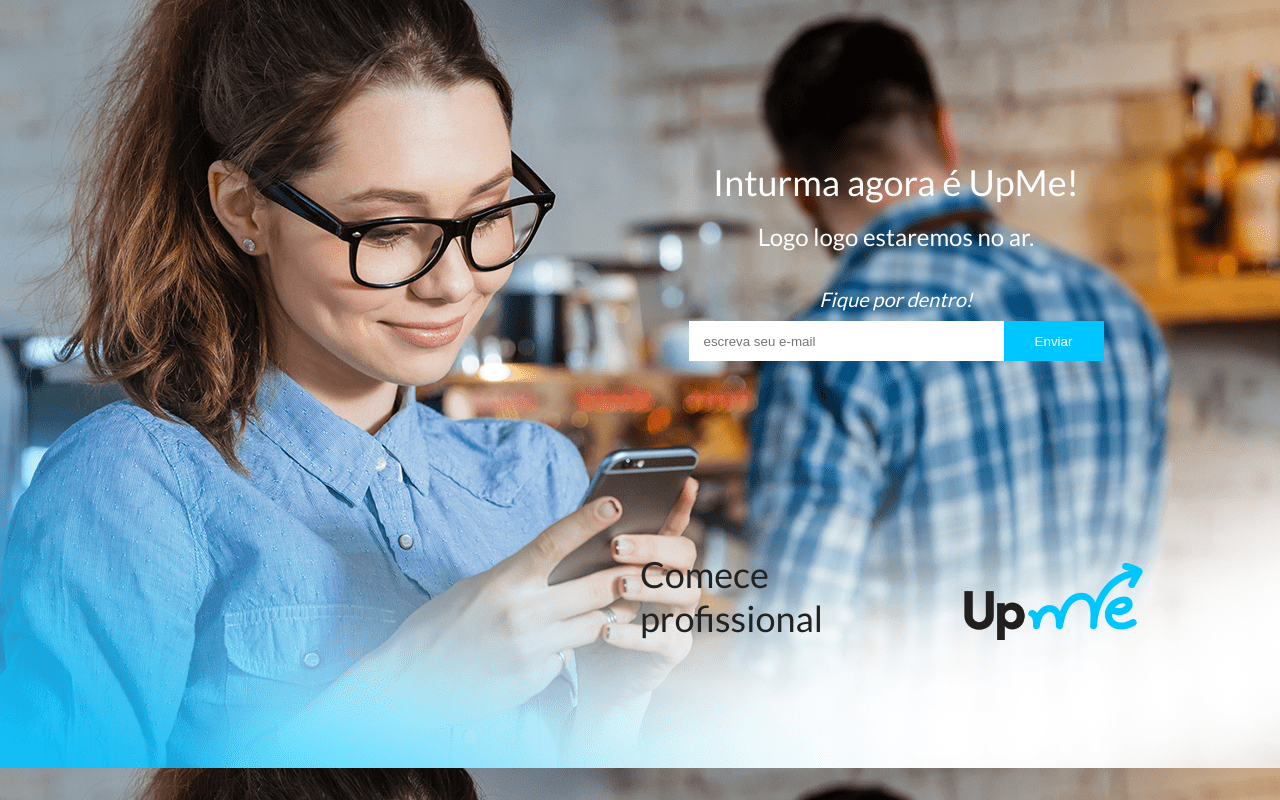
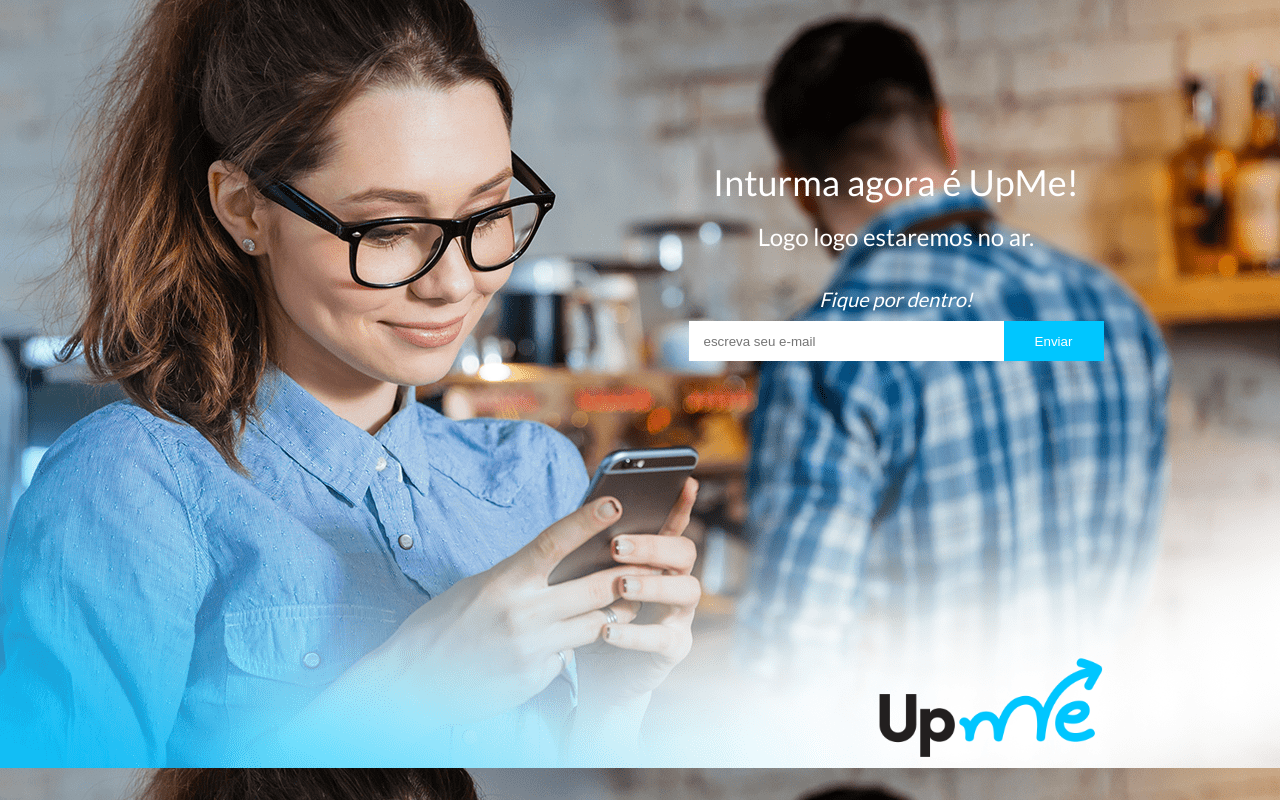
Before and after one commit to paulorja/upme-client, an Angular app: page / in a window 1280 px wide. Built offline with nearby package versions, Linux system fonts and the light colour scheme.

Commit message:
landing page

```diff
--- a/src/app/visitors/landing-page/landing-page.component.css
+++ b/src/app/visitors/landing-page/landing-page.component.css
@@ -31,7 +31,7 @@
   top: 20%;
   right: 5%;
   position: absolute;
-  height: 60%;
+  height: 75%;
 }
 
 .title {
@@ -55,16 +55,16 @@
   color: #222;
   font-size: 36px;
   width: 1px;
-  margin-left: 10%;
+  margin-left: 13%;
 }
 
 #bottom-logo {
   position: absolute;
   background-image: url("/assets/visitors/logo.png");
-  width: 200px;
-  height: 80px;
+  width: 250px;
+  height: 110px;
   bottom: 0px;
-  right: 10%;
+  right: 16%;
   background-size: cover;
   background-position: center center;
 }
@@ -91,7 +91,7 @@
 
   #bottom-logo {
     width: 100%;
-    height: 90px;
+    height: 120px;
     bottom: 0%;
     right: 0px;
     background-size: auto 100%;
--- a/src/app/visitors/landing-page/landing-page.component.html
+++ b/src/app/visitors/landing-page/landing-page.component.html
@@ -11,7 +11,7 @@
 
     <newsletter></newsletter>
 
-    <div id="bottom-label">Comece profissional</div>
+    <!-- <div id="bottom-label">Comece profissional</div> -->
     <div id="bottom-logo"></div>
 
   </div>
```
